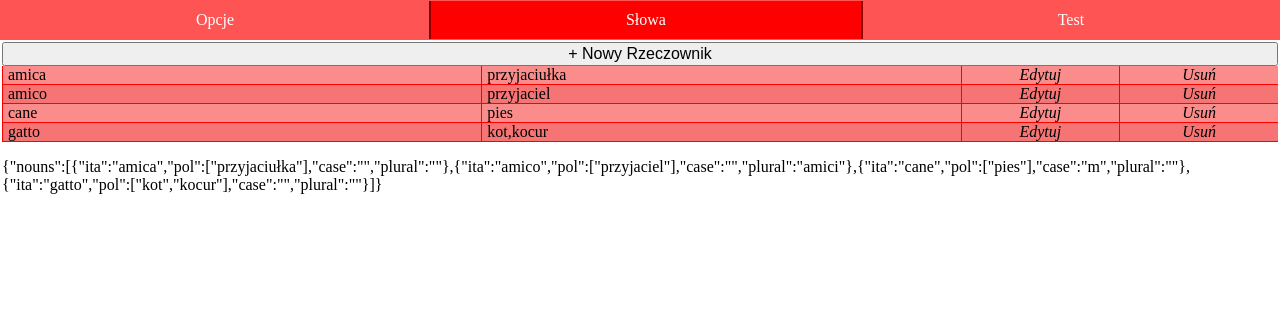
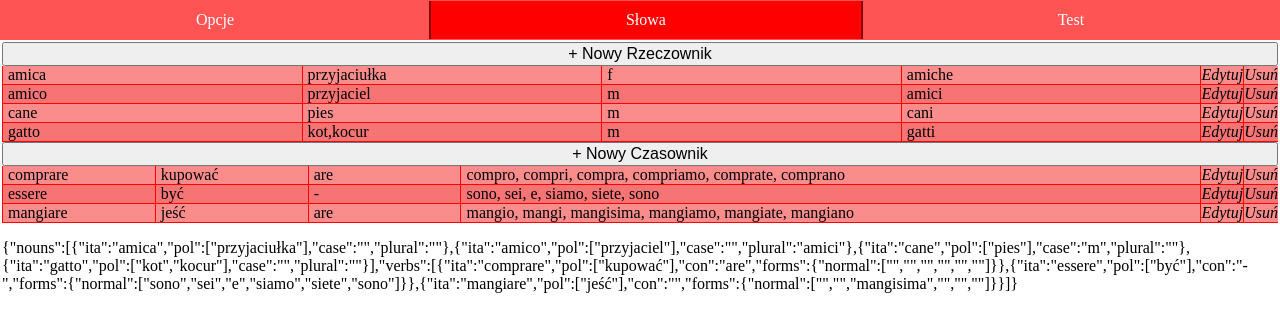
Before and after one commit to Mikkhael/VivalItalia, a plain HTML site: page index.html in a window 1280 px wide. Both pictures are taken after a click on the element "Słowa". Drawn offline with nearby package versions, Linux system fonts and the light colour scheme.

Commit message:
Adde verbs

```diff
--- a/main.js
+++ b/main.js
@@ -12,7 +12,7 @@ Nouns:[
 Verbs:[
     ita:string,
     pol:[string],
-    type: ("nonregular", "are")
+    con: ("-" | "are" | "") // "" = autodetect regular
     forms:{
         normal:[
             String x6 // "" = regular (according to type)
@@ -32,6 +32,7 @@ function sanitize_word(word){
 function parse_words_json(words_json){
     let words_data = JSON.parse(words_json);
     words_data.nouns = sort_words(parse_words_data_nouns(words_data.nouns));
+    words_data.verbs = sort_words(parse_words_data_verbs(words_data.verbs));
 
     return words_data;
 }
@@ -41,14 +42,23 @@ function generate_words_json(words_data){
     return words_json;
 }
 
-function parse_words_data_nouns(nouns){
-    return nouns.map(noun => new WordNoun(
-        noun.ita,
-        noun.pol,
-        noun.case,
-        noun.plural
+function parse_words_data_nouns(words){
+    return words.map(w => new WordNoun(
+        w.ita,
+        w.pol,
+        w.case,
+        w.plural
     ));
 }
+function parse_words_data_verbs(word){
+    return word.map(w => new WordVerb(
+        w.ita,
+        w.pol,
+        w.con,
+        w.forms
+    ));
+}
+
 
 function sort_words(words){
     return words.sort((a, b) => {
@@ -67,6 +77,7 @@ function insert_word_sorted(words, word){
 function create_empty_word(type){
     switch(type){
         case "noun": return new WordNoun('', []);
+        case "verb": return new WordVerb('', []);
     }
     return null;
 }
@@ -131,21 +142,76 @@ class WordNoun{
         return '';
     }
 
-    true(){
-        return new WordNoun(
-            this.ita,
-            this.pol,
-            this.true_case(),
-            this.true_plural()
-        );
+    true_data(){
+        return {
+            ita: this.ita,
+            pol: this.pol,
+            case: this.true_case(),
+            plural: this.true_plural(),
+        };
     }
 }
 
 
 //// VERBS
 
+class WordVerb{
+    constructor(ita, pol, con = "", forms = {}){
+        this.ita = sanitize_word(ita);
+        this.pol = pol.map(w => sanitize_word(w));
+        this.con = con;
+        this.forms = {};
+        this.load_form('normal', forms.normal);
+    }
 
-// TODO
+    load_form(name, data = [], count = 6){
+        this.forms[name] = [];
+        for(let i = 0; i < count; i++){
+            this.forms[name][i] = sanitize_word(data[i] || "");
+        }
+    }
+
+    clone(){
+        return new WordVerb(
+            this.ita,
+            this.pol,
+            this.con,
+            this.forms
+        );
+    }
+
+    true_con(){
+        if(this.con){
+            return this.con;
+        }
+        if(this.ita.slice(-3) === "are"){
+            return "are";
+        }
+        return "";
+    }
+
+    true_form_normal(){
+        const con = this.true_con();
+
+        if(con === "are"){
+            const base = this.ita.slice(0, -3);
+            const ends_with_i = base.length > 0 && (base[base.length - 1] === 'i');
+            const opt_i = ends_with_i ? "" : "i";
+
+            return [
+                this.forms.normal[0] || base + 'o',
+                this.forms.normal[1] || base + opt_i,
+                this.forms.normal[2] || base + 'a',
+                this.forms.normal[3] || base + opt_i + 'amo',
+                this.forms.normal[4] || base + 'ate',
+                this.forms.normal[5] || base + 'ano',
+            ];
+        }
+
+
+        return this.forms.normal;
+    }
+}
 
 
 
@@ -198,7 +264,14 @@ const WordCard = {
                 </div>
             </template>
             <template v-if="type === 'verb'">
-                VERBBBB
+                <div class="small" v-for="i in 6">
+                    <span>{{['io', 'tu', 'lui/lei', 'noi', 'voi', 'loro'][i-1]}}</span>
+                    <input type="text" v-model="word.forms.normal[i-1]" :placeholder="word.true_form_normal()[i-1]">
+                </div>
+                <div>
+                    <span>Konigacja</span>
+                    <input type="text" v-model="word.con" :placeholder="word.true_con()">
+                </div>
             </template>
         </div>
         <button class="update_word" @click="update_word">Aktualizuj Słowo</button>
@@ -231,7 +304,8 @@ const WordRow = {
                 <div class="plural">{{word.true_plural()}}</div>
             </template>
             <template v-if="type === 'verb'">
-                VERBBBBBB
+                <div class="con">{{word.true_con()}}</div>
+                <div class="verb_form verb_form_normal">{{word.true_form_normal().join(', ')}}</div>
             </template>
             <div class="edit" @click="edit_request">Edytuj</div>
             <div class="delete" @click="delete_request">Usuń</div>
@@ -276,6 +350,15 @@ const TEST_WORD_JSON = `
             {"ita": "amico", "pol":["przyjaciel"], "plural":"amici"},
             {"ita": "amica", "pol":["przyjaciułka"]},
             {"ita": "cane", "pol":["pies"], "case":"m"}
+        ],
+        "verbs": [
+            {"ita": "essere", "pol":["być"], "con":"-", "forms":{
+                "normal": ["sono","sei","e","siamo","siete","sono"]
+            }},
+            {"ita": "comprare", "pol":["kupować"], "con":"are", "forms":{}},
+            {"ita": "mangiare", "pol":["jeść"], "con":"", "forms":{
+                "normal": ["","","mangisima"]
+            }}
         ]
     }
 `;
@@ -404,15 +487,30 @@ const app = Vue.createApp({
                 {{noun.ita}} | {{noun.pol}} | {{noun.true_case()}} | {{noun.true_plural()}}
             </p> -->
 
+
             <button class="add_word"
                 @click="add_word('noun')">
                 + Nowy Rzeczownik
             </button>
             <div class="word_rows">
                 <WordRow v-for="(noun, index) in words.nouns"
+                    type="noun"
                     :word="noun"
                     @edit-request="set_on_card('noun', noun)"
                     @delete-request="delete_word('noun', index)"
+                />
+            </div>
+
+            <button class="add_word"
+                @click="add_word('verb')">
+                + Nowy Czasownik
+            </button>
+            <div class="word_rows">
+                <WordRow v-for="(verb, index) in words.verbs"
+                    type="verb"
+                    :word="verb"
+                    @edit-request="set_on_card('verb', verb)"
+                    @delete-request="delete_word('verb', index)"
                 />
             </div>
 
--- a/style.css
+++ b/style.css
@@ -113,6 +113,10 @@ input[type="text"]:focus{
     flex-basis: 100%;
     font-size: 1.5em;
 }
+.word_card > .word_options > *.small{
+    flex-basis: 33%;
+    font-size: 0.9em;
+}
 .word_card > .word_options > * > *:nth-child(1){
     color: red;
 }
@@ -159,8 +163,16 @@ input[type="text"]:focus{
     border-left: 1px solid red;
     padding-left: 5px;
 }
+.word_row.verb > *{
+    flex-basis: 0;
+    flex-grow: 2;
+}
+.word_row.verb > *.verb_form{
+    flex-grow: 10;
+}
 .word_row > *.edit, .word_row > *.delete{
-    flex-grow: 1;
+    flex-grow: 0;
+    /* flex-basis: 10%; */
     cursor: pointer;
     text-align: center;
     padding-left: 0;
```
